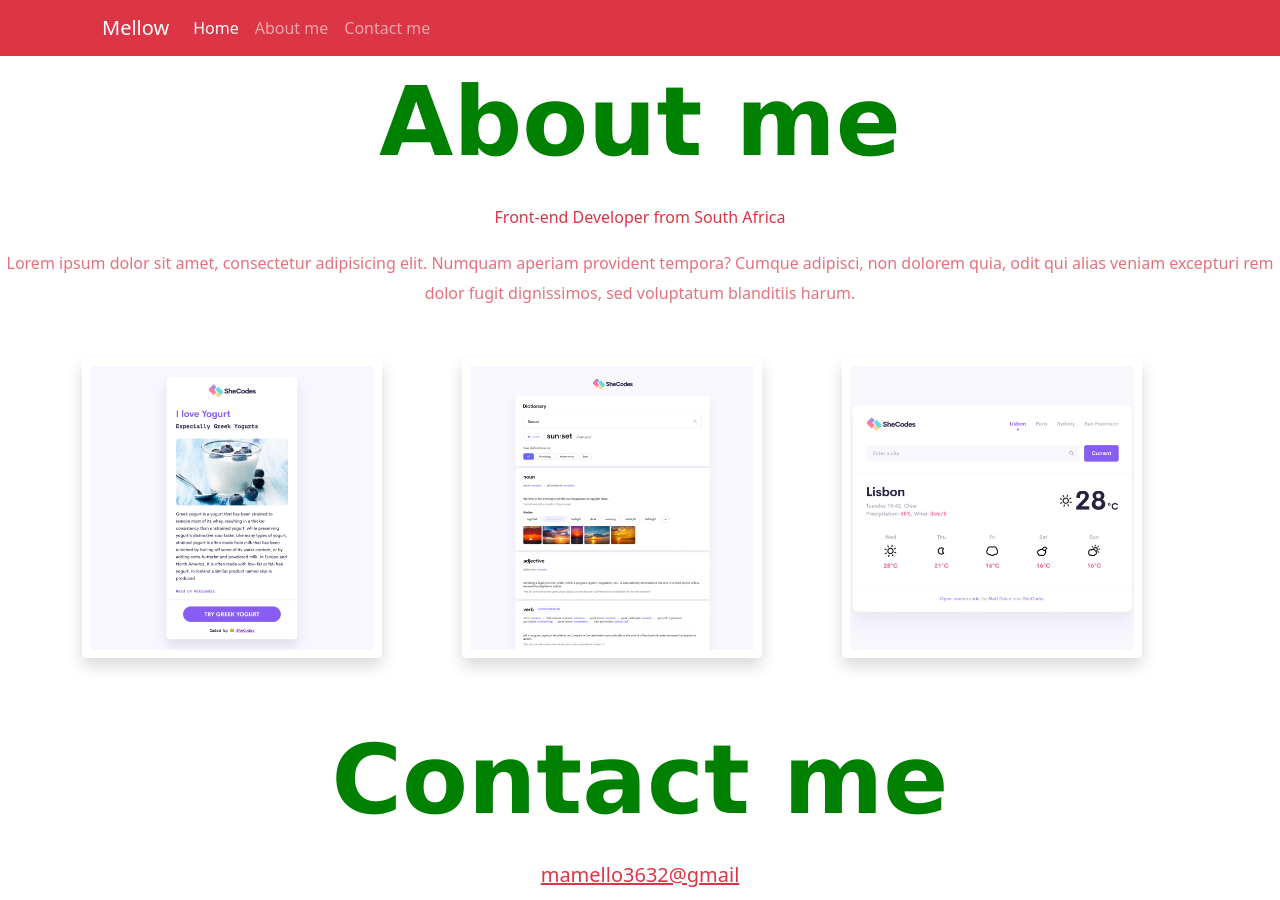
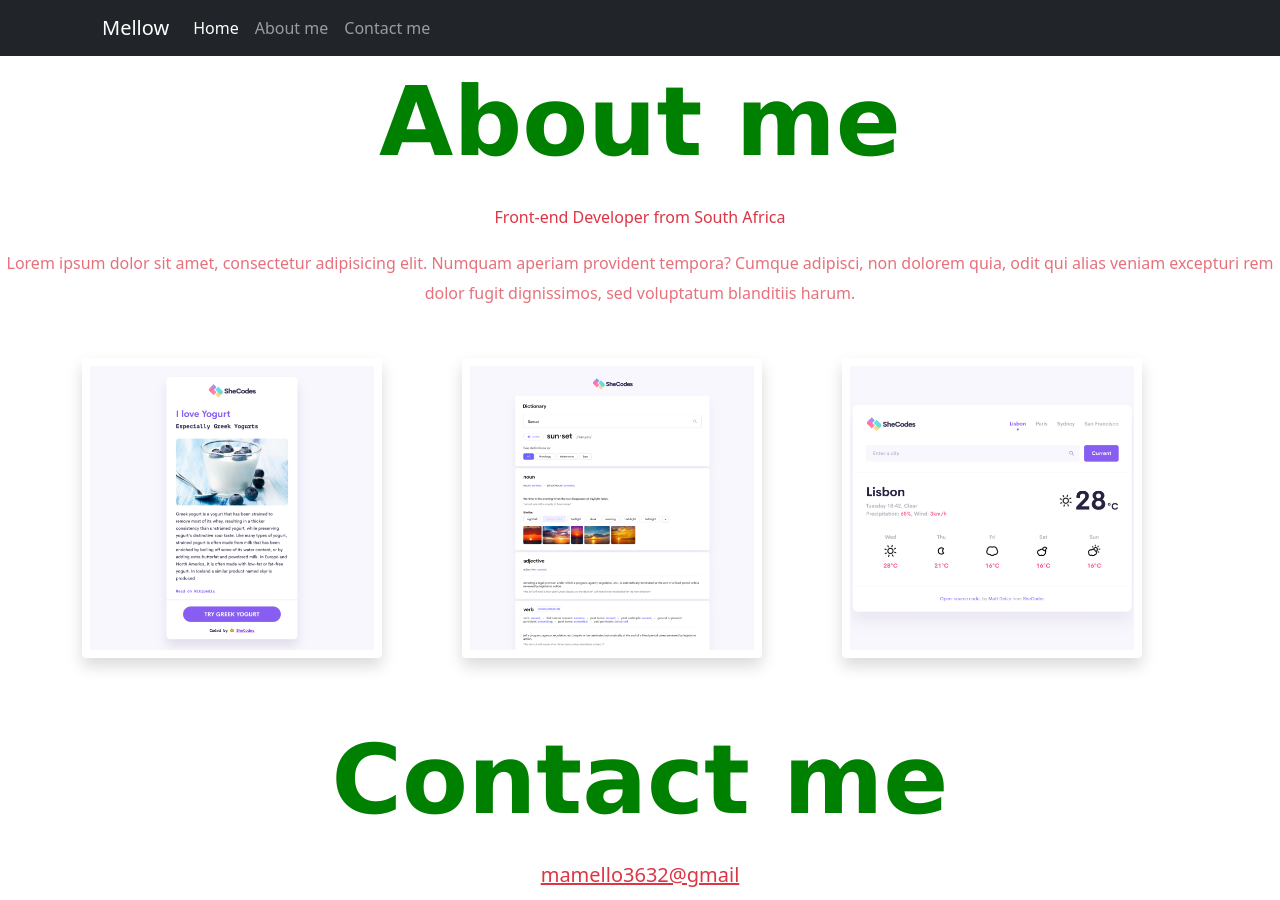
Before and after one commit to MellowMokoen/Portfolio-project, a plain HTML site: page contact.html in a window 1280 px wide. Drawn offline with nearby package versions, Linux system fonts and the light colour scheme.

Commit message:
Changed the color of the navbar

```diff
--- a/contact.html
+++ b/contact.html
@@ -14,7 +14,7 @@
     <link rel="stylesheet" href="/styles/portfolio.css" />
   </head>
   <body>
-    <nav class="navbar navbar-expand-lg navbar-dark bg-danger fixed-top">
+    <nav class="navbar navbar-expand-lg navbar-dark bg-dark fixed-top">
       <div class="container-fluid">
         <a class="navbar-brand" href="#">Mellow</a>
         <button
```
Also changed, not shown: index.html (+1 -1 lines).
